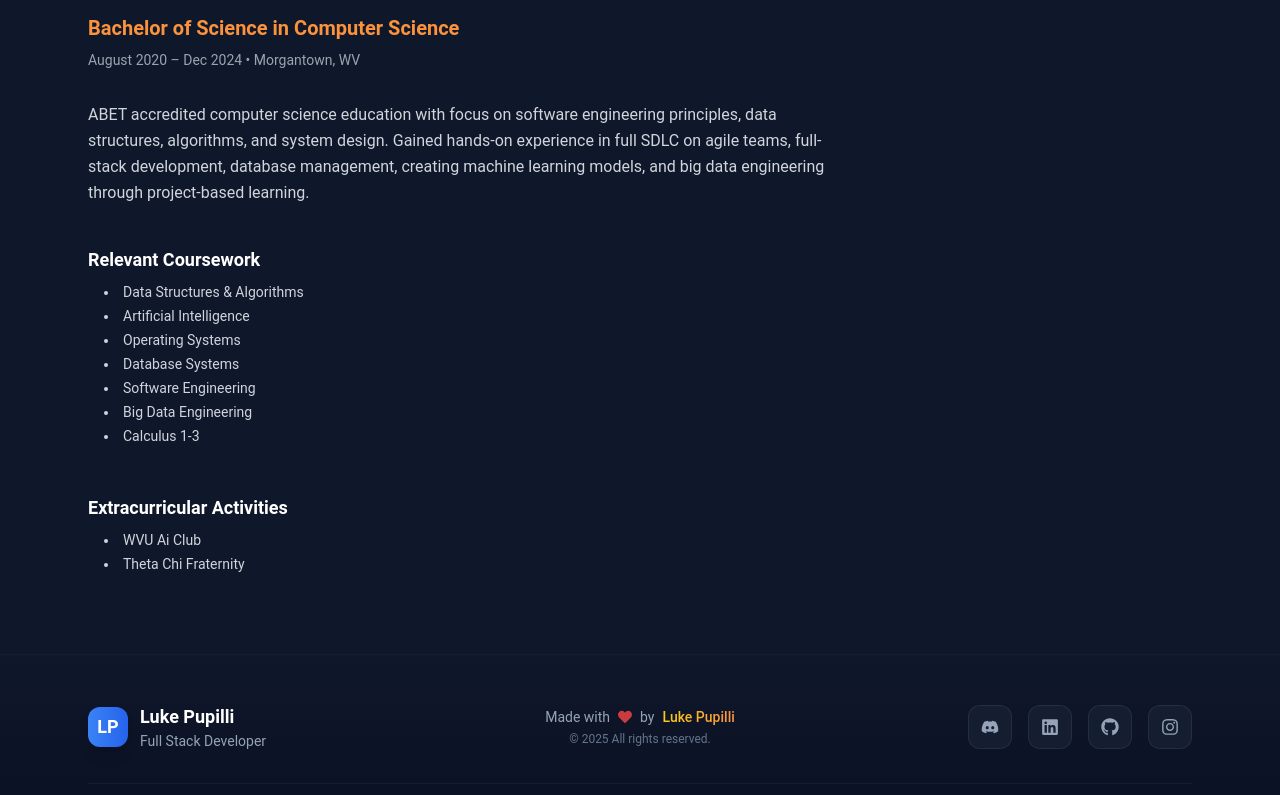
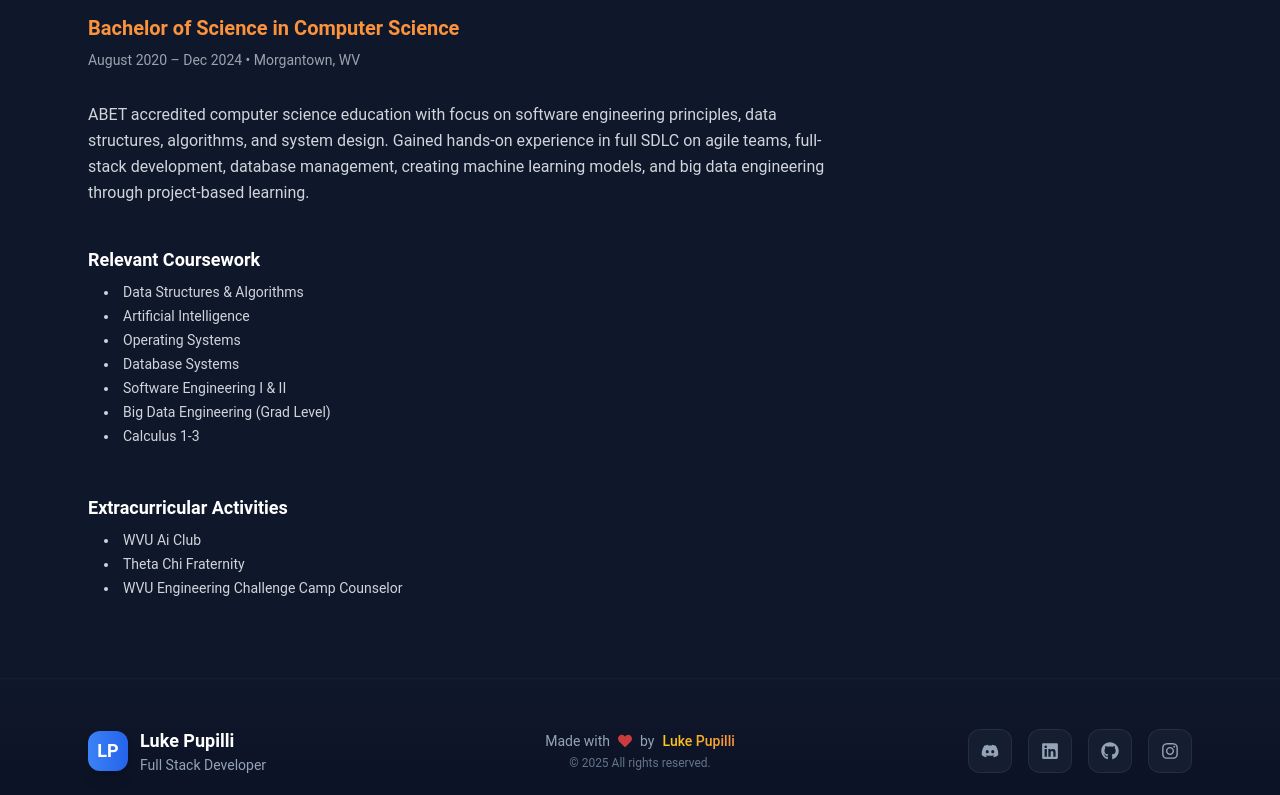
Before and after one commit to pupilliluke/portfolio, a React (Create React App) app: page /education in a window 1280 px wide. Shown: the part 410-1205 px from the top of the page. Built offline with nearby package versions, Linux system fonts and the light colour scheme; a web font is replaced by a local one.

Commit message:
small updates

```diff
--- a/src/Data/projects.js
+++ b/src/Data/projects.js
@@ -16,7 +16,7 @@ const projects = [
         tags: ["React", "Typescript", "Tailwind", "Vercel", "Node.js", "Tailwind CSS"],
         type: "WEB",
         image: "/images/projects/fs.png",
-        link: "https://flashstats.vercel.app/"
+        link: "https://flashstats.net"
     },
     {
         title: "Fusion Help Desk Ticketing System",
--- a/src/Pages/Education.jsx
+++ b/src/Pages/Education.jsx
@@ -37,8 +37,8 @@ const Education = () => {
           <li>Artificial Intelligence</li>
           <li>Operating Systems</li>
           <li>Database Systems</li>
-          <li>Software Engineering</li>
-          <li>Big Data Engineering</li>
+          <li>Software Engineering I & II</li>
+          <li>Big Data Engineering (Grad Level)</li>
           <li>Calculus 1-3</li>
         </ul>
       </div>
@@ -49,6 +49,7 @@ const Education = () => {
         <ul className="list-disc list-inside text-gray-300 text-sm space-y-1 pl-4">
           <li>WVU Ai Club</li>
           <li>Theta Chi Fraternity</li>
+          <li>WVU Engineering Challenge Camp Counselor</li>
         </ul>
       </div>
     </motion.section>
--- a/src/Pages/Projects/flashstats-template.js
+++ b/src/Pages/Projects/flashstats-template.js
@@ -42,7 +42,7 @@ export const flashstatsTemplate = {
   metrics: {
     duration: "1 week",
     teamSize: "Solo project with stakeholder collaboration",
-    linesOfCode: "~1,000 lines",
+    linesOfCode: "~500 lines",
     userBase: "Professional baseball organizations"
   }
 };
```
